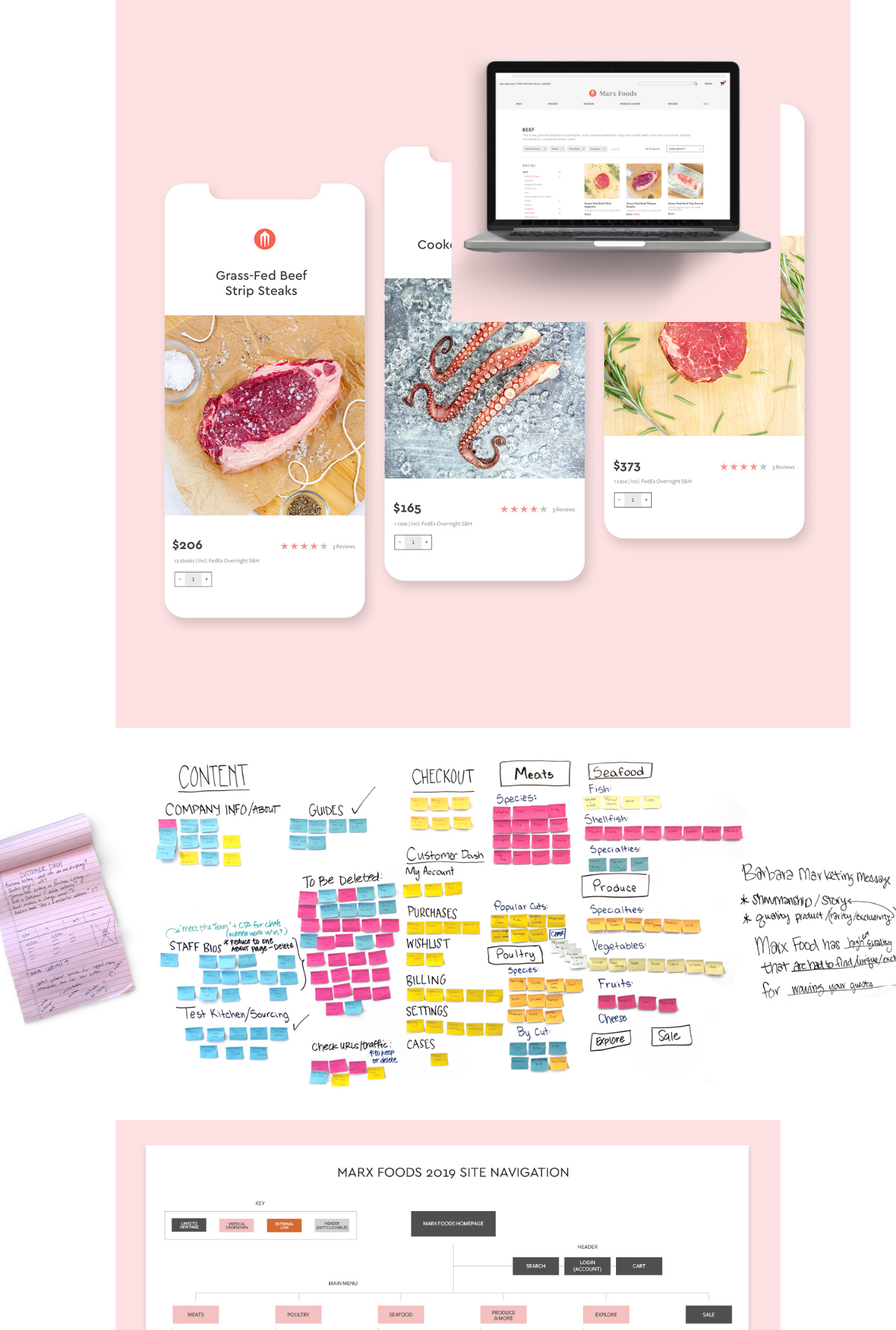
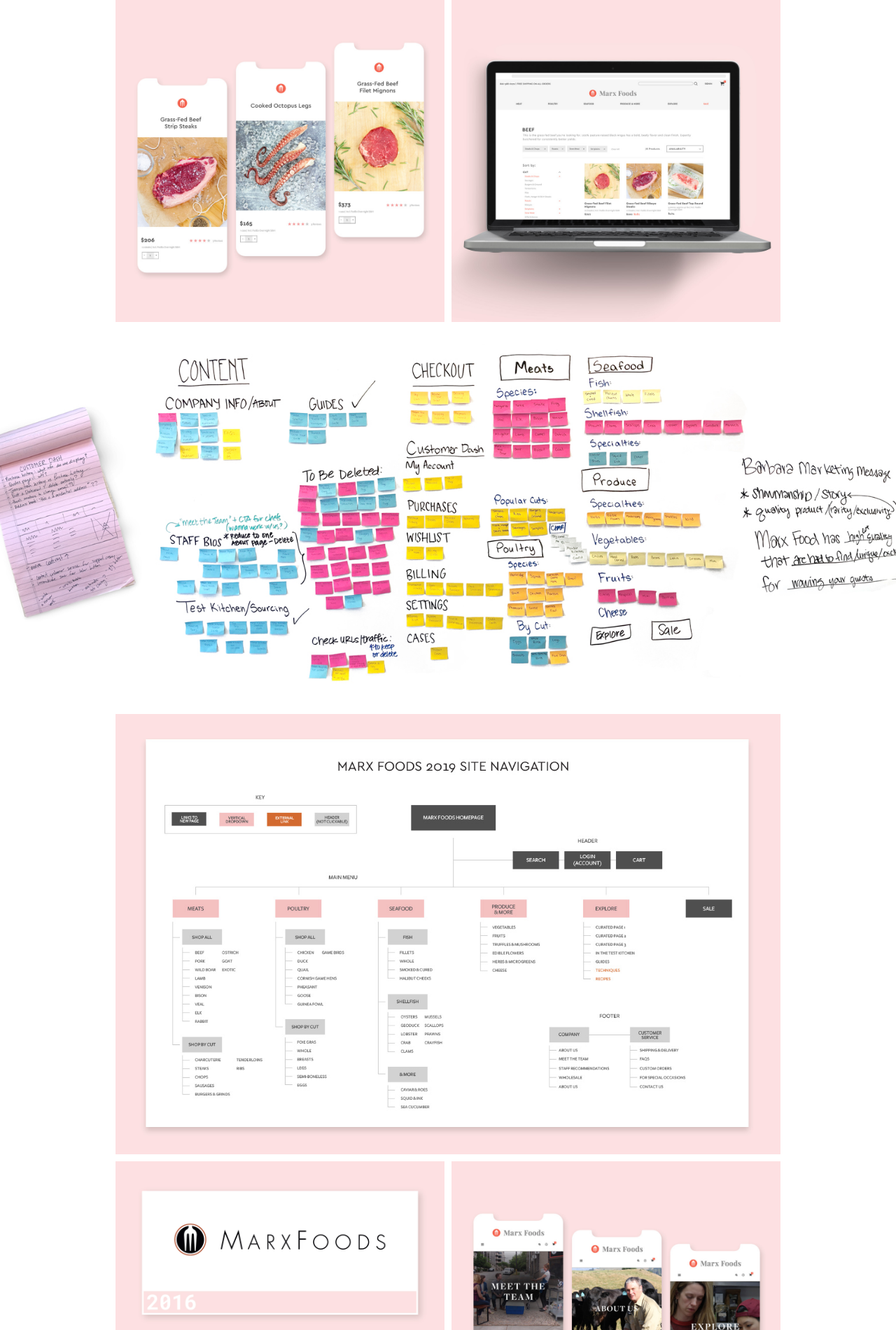
Before and after one commit to zwalkerdesign/zwalkerdesign.github.io, a Jekyll site: the page marx-foods.html, which Jekyll copies as it is, in a window 1280 px wide. Shown: the part 909-2809 px from the top of the page at 70% size. Built offline with Jekyll 4.4.1, drawn with Linux system fonts in a browser that asks for light colours; nearby versions of some CDN libraries; some web fonts are replaced.

Commit message:
Update marx-foods.html

```diff
--- a/marx-foods.html
+++ b/marx-foods.html
@@ -71,16 +71,7 @@
 	<div class="workContainer">
 	<div class="row no-gutter">
 		<div class="col-sm-12 col-lg-6">
-		<!-- Trigger/Open The Modal -->
-		<a href="\img\marxFoods\marxFoodsMainTile.jpg" id="myBtn"><img src="\img\marxFoods\marxFoodsMainTile.jpg"></a>
-		<!-- The Modal -->
-		<div id="myModal" class="modal">
-		  <!-- Modal content -->
-		  <div class="modal-content">
-		    <span class="close">&times;</span>
-			<img src="\img\marxFoods\marxFoodsMainTile.jpg" alt="marx foods desktop mockup" class="img-responsive" width="100%">
-		  </div>
-		</div>
+			<img src="\img\marxFoods\marxFoodsMainTile.jpg" alt="marx foods mobile mockup" class="img-responsive" width="100%">
 		</div>
 		<div class="col-sm-12 col-lg-6">
 			<img src="\img\marxFoods\marxFoodsTile3.jpg" alt="marx foods desktop mockup" class="img-responsive" width="100%">
```
